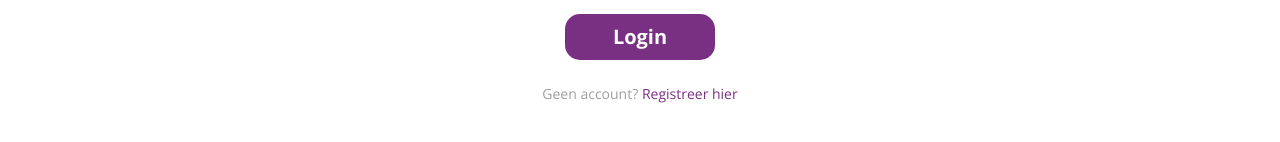
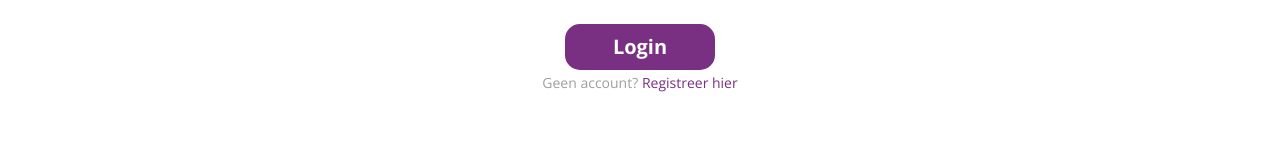
Before and after one commit to Thom2503/project-c, a React (Create React App) app in the folder client/: page /login in a window 1280 px wide. Shown: the part 624-766 px from the top of the page. Built offline with nearby package versions, Linux system fonts and the light colour scheme.

Commit message:
linkje gemaakt van create account ding in login want dat was een span???

```diff
--- a/client/src/components/Login.js
+++ b/client/src/components/Login.js
@@ -80,7 +80,9 @@ export class Login extends Component {
                         </div>
                         <div className="flex justify-center pt-[35px] flex-col items-center">
                             <input type="submit" className="w-[150px] bg-[#792F82] font-bold text-[20px] text-white h-[46px] rounded-[15px] flex justify-center items-center" value="Login" />
-                            <span className="text-sm font-small text-[#9E9E9E] mt-[3vh]">Geen account? <a className="text-[#792F82]">Registreer hier</a></span>
+							<a href='/create'>
+                            	<span className="text-sm font-small text-[#9E9E9E] mt-[3vh]">Geen account? <a className="text-[#792F82]">Registreer hier</a></span>
+							</a>
                         </div>
 
                     </div>
```
